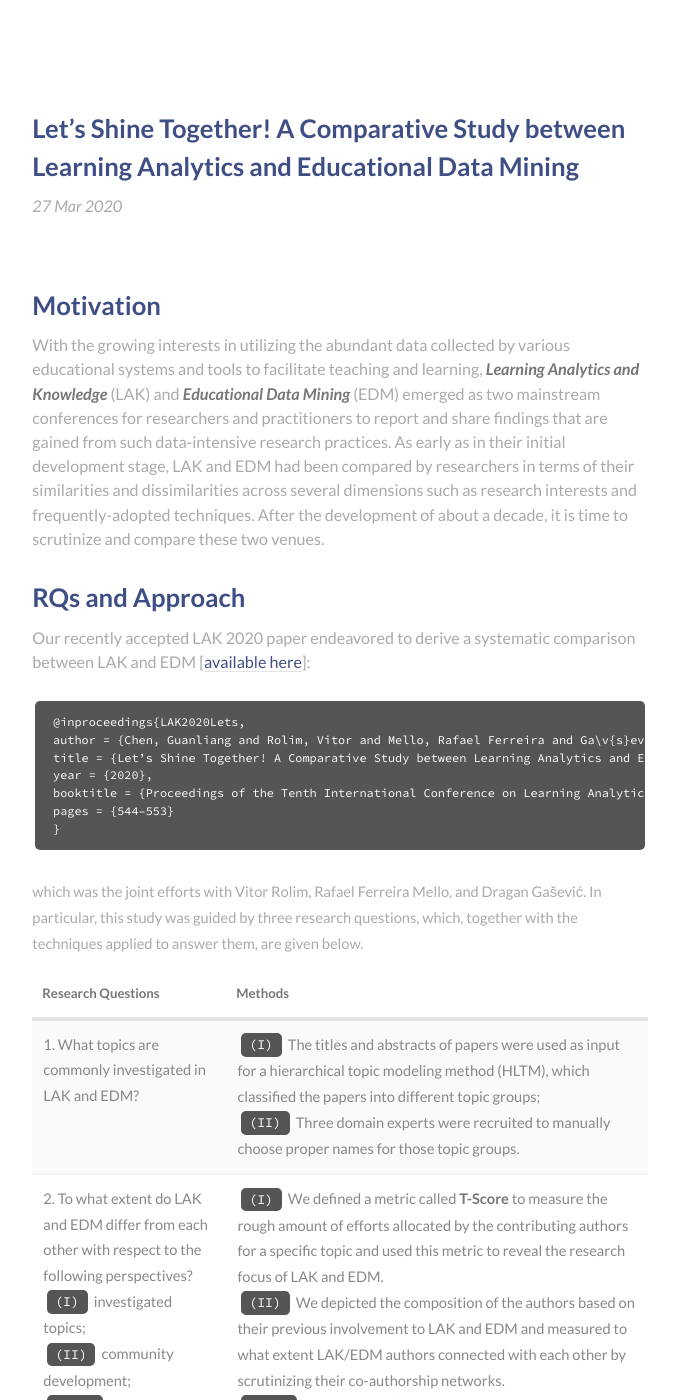
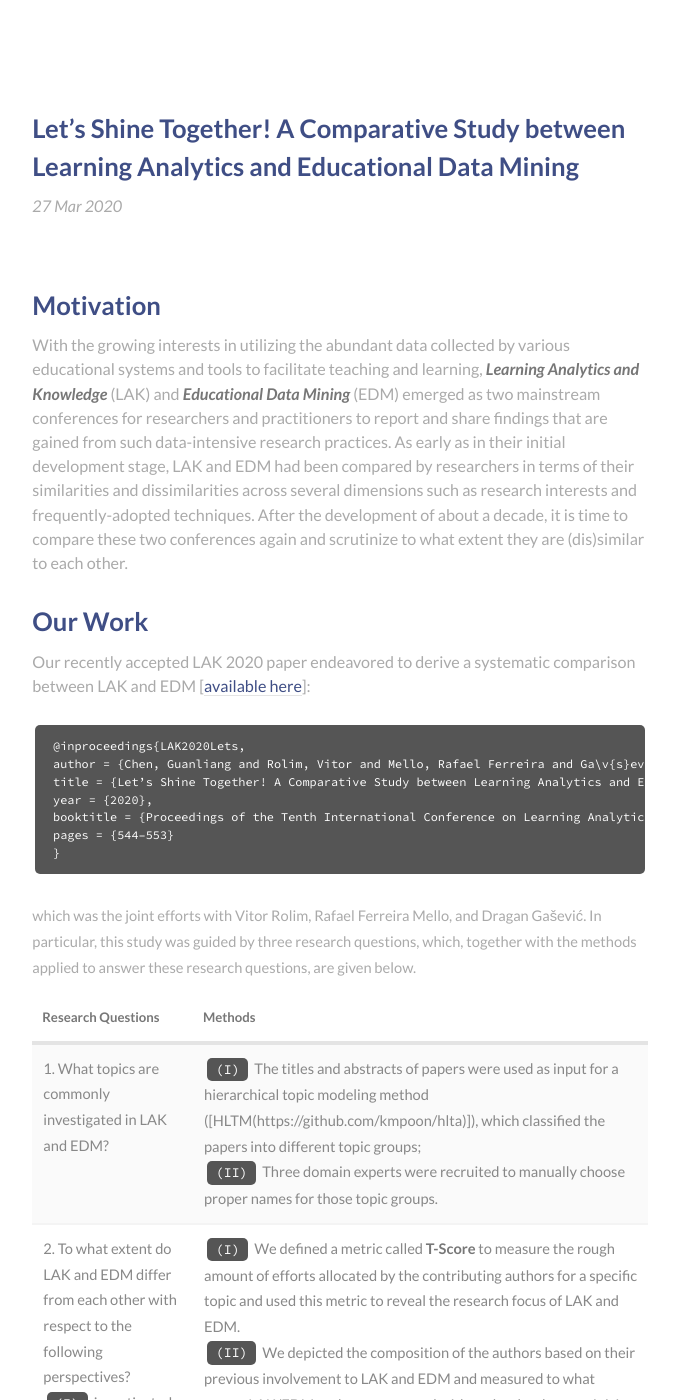
Before and after one commit to AngusGLChen/__angusglchen.github.io, a Jekyll site: the page built from _posts/2020-03-27-LAK2020_Lets.md, in a window 1280 px wide and 1400 px high. Shown: the whole window, without its empty margins (153-832 px from the left). Built offline with Jekyll 4.4.1, drawn with Linux system fonts in a browser that asks for light colours.

Commit message:
Mar 27, 2020

````diff
--- a/_posts/2020-03-27-LAK2020_Lets.md
+++ b/_posts/2020-03-27-LAK2020_Lets.md
@@ -6,12 +6,12 @@ date: 2020-03-27
 
 
 ### Motivation
-With the growing interests in utilizing the abundant data collected by various educational systems and tools to facilitate teaching and learning, ***Learning Analytics and Knowledge*** (LAK) and ***Educational Data Mining*** (EDM) emerged as two mainstream conferences for researchers and practitioners to report and share findings that are gained from such data-intensive research practices. As early as in their initial development stage, LAK and EDM had been compared by researchers in terms of their similarities and dissimilarities across several dimensions such as research interests and frequently-adopted techniques. After the development of about a decade, it is time to scrutinize and compare these two venues.
+With the growing interests in utilizing the abundant data collected by various educational systems and tools to facilitate teaching and learning, ***Learning Analytics and Knowledge*** (LAK) and ***Educational Data Mining*** (EDM) emerged as two mainstream conferences for researchers and practitioners to report and share findings that are gained from such data-intensive research practices. As early as in their initial development stage, LAK and EDM had been compared by researchers in terms of their similarities and dissimilarities across several dimensions such as research interests and frequently-adopted techniques. After the development of about a decade, it is time to compare these two conferences again and scrutinize to what extent they are (dis)similar to each other.
 
 
-### RQs and Approach
+### Our Work
 
-Our recently accepted LAK 2020 paper endeavored to derive a systematic comparison between LAK and EDM [[available here](http://www.ted.com/talks/hans_rosling_shows_the_best_stats_you_ve_ever_seen?language=ener%20seen)]:
+Our recently accepted LAK 2020 paper endeavored to derive a systematic comparison between LAK and EDM [[available here](https://angusglchen.github.io/documents/LAK2020_Guanliang_Lets.pdf)]:
 
 ```bibtex
 @inproceedings{LAK2020Lets,
@@ -23,12 +23,12 @@ pages = {544–553}
 }
 ```
 
-which was the joint efforts with Vitor Rolim, Rafael Ferreira Mello, and Dragan Gašević. In particular, this study was guided by three research questions, which, together with the techniques applied to answer them, are given below.
+which was the joint efforts with Vitor Rolim, Rafael Ferreira Mello, and Dragan Gašević. In particular, this study was guided by three research questions, which, together with the methods applied to answer these research questions, are given below.
 
 
 | Research Questions                                                                                                                                                                                                                             | Methods                                                                                                                                                                                                                                                                                                                                                                                                                                                                                                                                                                                                                                                                                                                                                                                                                                                                                                                                                                                         |
 |------------------------------------------------------------------------------------------------------------------------------------------------------------------------------------------------------------------------------------------------|-------------------------------------------------------------------------------------------------------------------------------------------------------------------------------------------------------------------------------------------------------------------------------------------------------------------------------------------------------------------------------------------------------------------------------------------------------------------------------------------------------------------------------------------------------------------------------------------------------------------------------------------------------------------------------------------------------------------------------------------------------------------------------------------------------------------------------------------------------------------------------------------------------------------------------------------------------------------------------------------------|
-| 1. What topics are commonly investigated in LAK and EDM?                                                                                                                                                                                       | `(I)` The titles and abstracts of papers were used as input for a hierarchical topic modeling method (HLTM), which classified the papers into different topic groups;<br>`(II)` Three domain experts were recruited to manually choose proper names for those topic groups.                                                                                                                                                                                                                                                                                                                                                                                                                                                                                                                                                                                                                                                                                                                     |
+| 1. What topics are commonly investigated in LAK and EDM?                                                                                                                                                                                       | `(I)` The titles and abstracts of papers were used as input for a hierarchical topic modeling method ([HLTM(https://github.com/kmpoon/hlta)]), which classified the papers into different topic groups;<br>`(II)` Three domain experts were recruited to manually choose proper names for those topic groups.                                                                                                                                                                                                                                                                                                                                                                                                                                                                                                                                                                                                                                                                                                                     |
 | 2. To what extent do LAK and EDM differ from each other with respect to the following perspectives?<br>   `(I)` investigated topics;<br>   `(II)` community development;<br>   `(III)` community diversity; and,<br>   `(IV)` research impact. | `(I)` We defined a metric called **T-Score** to measure the rough amount of efforts allocated by the contributing authors for a specific topic and used this metric to reveal the research focus of LAK and EDM.<br>`(II)` We depicted the composition of the authors based on their previous involvement to LAK and EDM and measured to what extent LAK/EDM authors connected with each other by scrutinizing their co-authorship networks.<br>`(III)` We inferred (i) gender, nationality, and ethnicity of the authors based on their names by tools genderize and NamePrism and (ii) the regions of the affiliations to which the authors belong with the aid of Wikipedia; the diversity difference between LAK and EDM in terms of these dimensions were quantified by using Simpson's index.<br>`(IV)` We computed the average number of citations attracted by (i) LAK/EDM authors, (ii) LAK/EDM papers, and (iii) LAK/EDM papers of a specific topic to compare their research impact. |
 | 3. What are the potential directions for future research as derived from the work published in LAK and EDM?                                                                                                                                    | `Observation`: current gaps and potential directions for future work are often discussed in sections of “Discussion”, “Limitation”, “Future work”, … (denoted as future-work sections)<br>`Assumption`: certain terms were often used in such discussions, which can be used to shed some light on the future directions of a topic.<br>`Method`: such terms were retrieved by applying **word2vec** to analyze the text in future-work sections.
 
````
